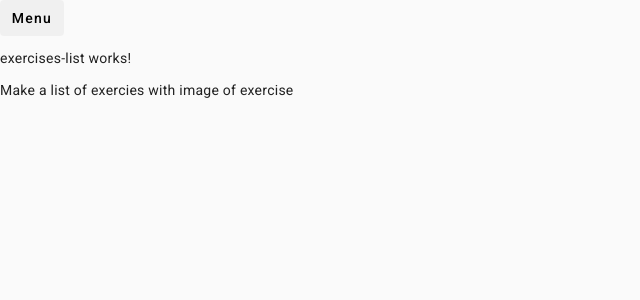
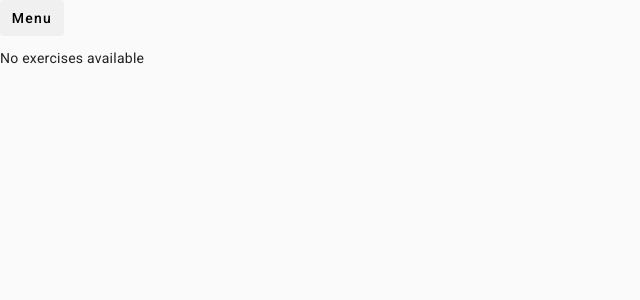
Before and after one commit to ryanvahl/Grasp, an Angular app in the folder grasp-app/: page /exercises in a window 1280 px wide. Shown: the top 300 px of the page, without its empty margins (0-640 px from the left). Built offline with nearby package versions, Linux system fonts and the light colour scheme.

Commit message:
add delete to exercise service, use delete in exercise list, naviagte to exercise list on submit, show no exercises when empty exercise list

```diff
--- a/grasp-app/src/app/exercise-form/exercise-form.component.ts
+++ b/grasp-app/src/app/exercise-form/exercise-form.component.ts
@@ -1,5 +1,8 @@
 import { Component, OnInit } from '@angular/core';
 import { FormsModule, ReactiveFormsModule, FormGroup, FormBuilder, Validators } from '@angular/forms';
+import { ExerciseService } from '../services/exercise.service';
+import { Exercise } from '../models/exercise';
+import { Router } from '@angular/router';
 
 @Component({
   selector: 'app-exercise-form',
@@ -10,7 +13,7 @@ import { FormsModule, ReactiveFormsModule, FormGroup, FormBuilder, Validators }
 })
 export class ExerciseFormComponent implements OnInit{
 
-  constructor(private formBuilder: FormBuilder){}
+  constructor(private formBuilder: FormBuilder, private exerciseService: ExerciseService, private router: Router){}
 
   ngOnInit(): void {
     this.exerciseForm = this.formBuilder.group({
@@ -24,7 +27,11 @@ export class ExerciseFormComponent implements OnInit{
 
   onSubmit() {
     if(this.exerciseForm.valid) {
-      console.log("valid");
+      let exercise: Exercise = this.exerciseForm.value;
+      this.exerciseService.addExercise(exercise);
+
+      // go to list of exercises
+      this.router.navigate(['/exercises']);
     }
   }
 }
--- a/grasp-app/src/app/exercises-list/exercises-list.component.html
+++ b/grasp-app/src/app/exercises-list/exercises-list.component.html
@@ -1,17 +1,12 @@
-<p>exercises-list works!</p>
-<p>Make a list of exercies with image of exercise</p>
-
-<ul>
+<ul *ngIf="exercises.length; else noExercises">
     <li *ngFor="let exercise of exercises">
         Name: {{exercise.name}} <br>
         Equipment: {{exercise.equipment}} <br>
         Primary Muscle Worked: {{exercise.primaryMuscleWorked}} <br>
+        <button (click)="deleteExercise(exercise.id)">Delete</button>
     </li>
 </ul>
 
-<!-- id: string,
-name: string,
-equipment: string,
-primaryMuscleWorked: string,
-image: string
-} -->
+<ng-template #noExercises>
+    <p>No exercises available</p>
+</ng-template>
--- a/grasp-app/src/app/exercises-list/exercises-list.component.ts
+++ b/grasp-app/src/app/exercises-list/exercises-list.component.ts
@@ -21,4 +21,7 @@ export class ExercisesListComponent implements OnInit{
     this.exercises = this.exerciseService.getExercises();
   }
 
+  deleteExercise(id: string) {
+    this.exerciseService.deleteExercise(id);
+  }
 }
--- a/grasp-app/src/app/services/exercise.service.ts
+++ b/grasp-app/src/app/services/exercise.service.ts
@@ -13,22 +13,6 @@ export class ExerciseService {
     // get key and load values or empty if no values
     let savedExercises = localStorage.getItem("exercises");
     this.exercises = savedExercises ? JSON.parse(savedExercises) : [];
-
-    // load some hard-coded data until exercise form done
-//     this.exercises = [{
-//       "id": "1",
-//       "name": "Bench Press",
-//       "equipment": "Barbell",
-//       "primaryMuscleWorked": "Chest",
-//       "image": ""
-//   },
-//   {
-//     "id": "2",
-//     "name": "Squat",
-//     "equipment": "Barbell",
-//     "primaryMuscleWorked": "Quads",
-//     "image": ""
-// }];
   }
 
   getExercises(): Exercise[] {
@@ -52,4 +36,10 @@ export class ExerciseService {
     let index = this.exercises.findIndex(res => res.id === updatedExercise.id);
     localStorage.setItem("exercises", JSON.stringify(this.exercises));
   }
+
+  deleteExercise(id: string) {
+    let index = this.exercises.findIndex(res => res.id === id);
+    this.exercises.splice(index, 1);
+    localStorage.setItem("exercises", JSON.stringify(this.exercises));
+  }
 }
```
